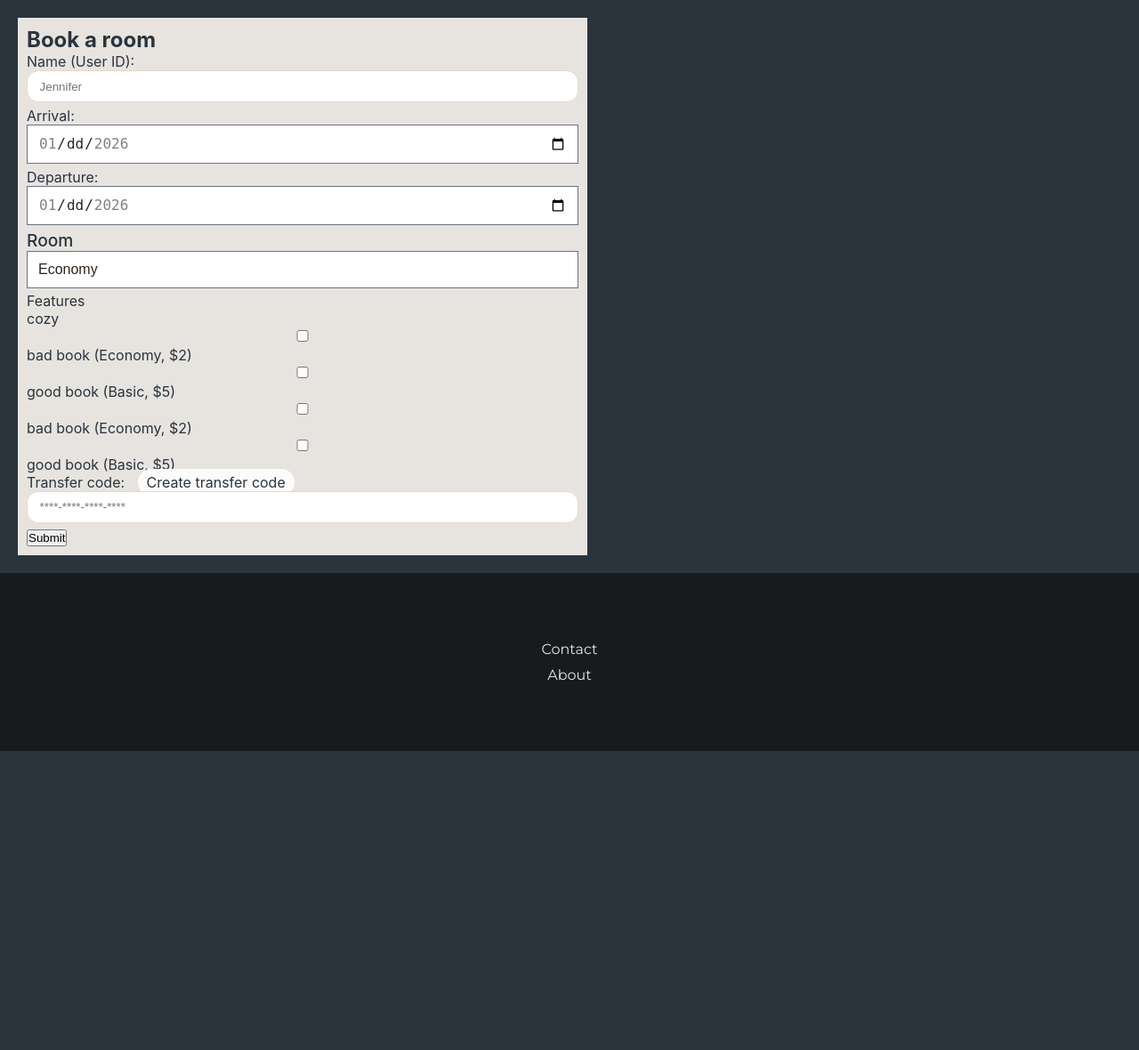
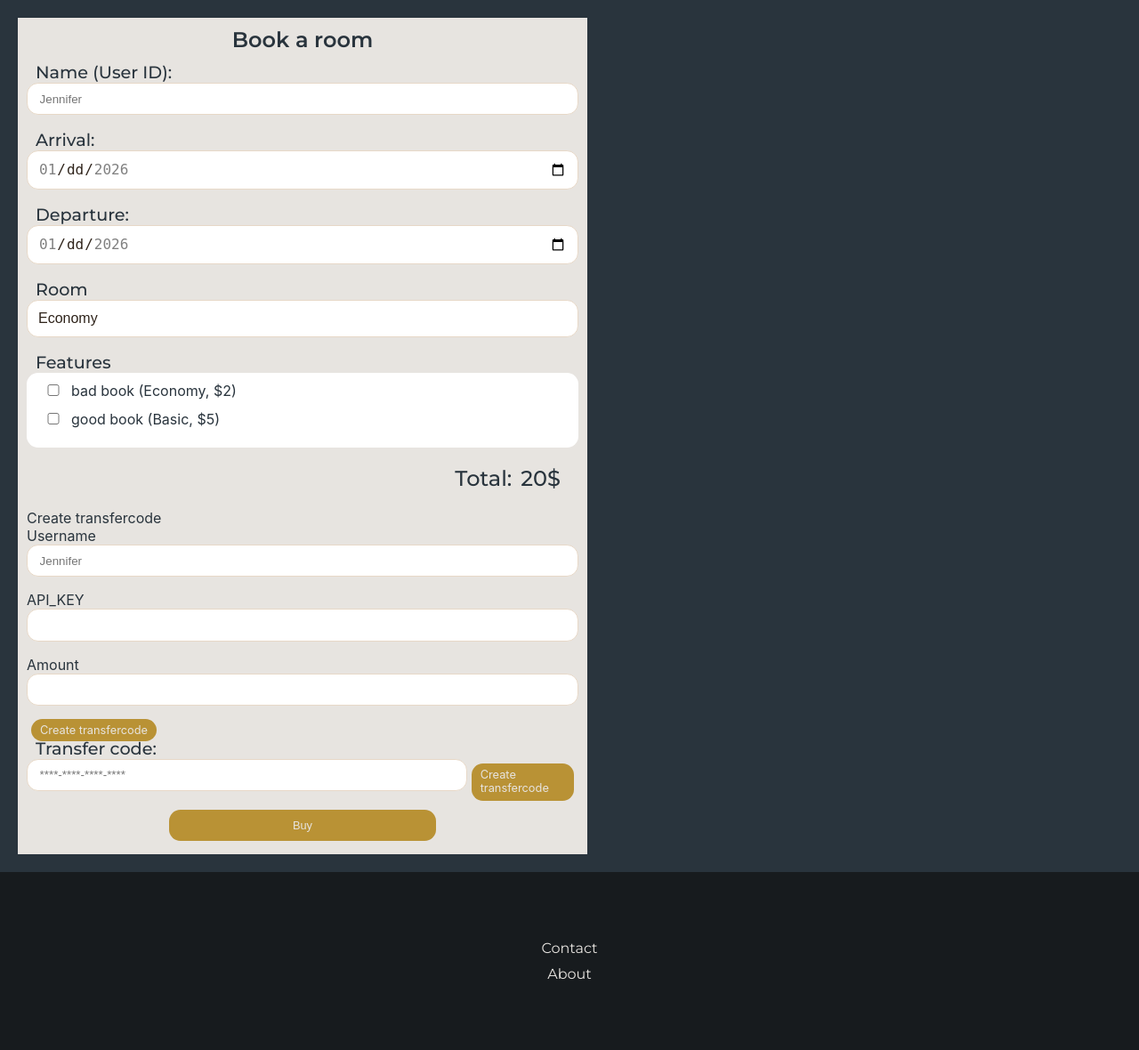
Before and after one commit to Patricia-LF/yrgopelag, a PHP site: page /booking-page.php in a window 1280 px wide. Shown: the part 99-1279 px from the top of the page at 89% size. Before the commit the page ends 943 px from the top, so only its background shows below. Run offline with PHP 8.4, Linux system fonts and the light colour scheme.

Commit message:
added database

```diff
--- a/booking-page.css
+++ b/booking-page.css
@@ -6,62 +6,133 @@ form {
     width: 50%;
 }
 
+form h2 {
+    font-size: 1.5rem;
+    font-weight: 600;
+    font-family: var(--font-base);
+    color: var(--background-color);
+    text-align: center;
+    margin-bottom: 10px;
+}
+
 .form-input, .form-textarea, .form-select, .form-multiselect {
     -webkit-appearance: none;
     -moz-appearance: none;
     appearance: none;
     background-color: #fff;
-    border-color: #6b7280;
-    border-width: 1px;
-    border-radius: 0px;
-    padding-top: 0.5rem;
-    padding-right: 0.75rem;
-    padding-bottom: 0.5rem;
-    padding-left: 0.75rem;
+    border: 1px solid #e7d8c7;
+    border-radius: 0.8rem;
+    padding: 0.5rem 0.75rem;
     font-size: 1rem;
     line-height: 1.5rem;
     --tw-shadow: 0 0 #0000;
 }
 
-[type='text'], /* [type='transferCode'], */ [type='number'], [type='date'], [type='datetime-local'], [type='month'], [type='search'], [type='time'], [type='week'], [multiple], textarea, select {
+textarea, select {
     -webkit-appearance: none;
     -moz-appearance: none;
     appearance: none;
-    background-color: #fff;
-    border-color: #6b7280;
-    border-width: 1px;
-    border-radius: 0px;
-    padding-top: 0.5rem;
-    padding-right: 0.75rem;
-    padding-bottom: 0.5rem;
-    padding-left: 0.75rem;
-    font-size: 1rem;
-    line-height: 1.5rem;
-    --tw-shadow: 0 0 #0000;
-}
-
-input, select, textarea {
     width: 100%;
     padding: 0.6rem 0.85rem;
     border: 1px solid #e7d8c7;
     border-radius: 0.8rem;
     background: #fff;
     color: #2f241b;
-    margin-bottom: 0.3rem;
+    margin-bottom: 1rem;
+    font-size: 1rem;
+    line-height: 1.5rem;
+    --tw-shadow: 0 0 #0000;
+}
+
+input {
+    width: 100%;
+    padding: 0.6rem 0.85rem;
+    border: 1px solid #e7d8c7;
+    border-radius: 0.8rem;
+    background: #fff;
+    color: #2f241b;
+    margin-bottom: 1rem;
+    cursor: text;
+}
+
+.user, .arrival, .departure, .room-type, .features, .tr-code {
+    font-size: 1.2rem;
+    font-weight: 500;
+    font-family: var(--font-base);
+    margin: 10px;
+}
+
+.features-cont {
+    background-color: #fff;
+    width: 100%;
+    padding: 10px;
+    margin: 0px 0px 16px;
+    border-radius: 0.8rem;
+    display: flex;
+    flex-direction: column;
+    align-items: flex-start;
+}
+
+.feature {
+    display: flex;
+    align-items: baseline;
+    margin: 0;
+}
+
+.f {
+    width: 40px;
+    cursor: pointer;
+}
+
+.prize-total {
+    font-size: 1.5rem;
+    font-weight: 500;
+    font-family: var(--font-base);
+    color: var(--background-color);
+    margin: 20px;
+    display: flex;
+    justify-content: flex-end;
+    gap: 10px;
+}
+
+.code-container {
+    display: flex;
+    flex-direction: row-reverse;
 }
 
 .code-button {
-    background: rgba(255, 255, 255, 0.9);
-    color: var(--background-color);
+    background: var(--buttons);
+    color: var(--box-color);
     padding: 5px 10px;
     border: none;
-    border-radius: 25px;
-    font-size: 1rem;
+    border-radius: 0.8rem;
+    font-size: 0.8rem;
     text-decoration: none;
-    margin: 10px;
+    margin: 5px;
 }
 
 .code-button:hover {
     box-shadow: 0px 0px 20px var(--buttons);
     transform: scale(1.1);
 }
+
+.buy-button {
+    background: var(--buttons);
+    color: var(--box-color);
+    padding: 10px;
+    border: none;
+    border-radius: 0.8rem;
+    font-size: 0.8rem;
+    text-decoration: none;
+    margin: 5px;
+    width: 300px;
+    display: flex;
+    justify-content: center;
+    justify-self: center;
+    cursor: pointer;
+}
+
+.buy-button:hover {
+    box-shadow: 0px 0px 20px var(--buttons);
+    transform: scale(1.1);
+}
--- a/booking-page.php
+++ b/booking-page.php
@@ -11,17 +11,17 @@ if (isset($_POST['name'], $_POST['transferCode'])) {
 <form action="post.php" method="post">
     <h2>Book a room</h2>
     <div>
-        <label for="name">Name (User ID):</label>
+        <label for="name" class="user">Name (User ID):</label>
         <input type="name" name="name" placeholder="Jennifer">
     </div>
 
     <div>
-        <label for="arrival">Arrival:</label>
+        <label for="arrival" class="arrival">Arrival:</label>
         <input type="date" name="arrival" class="form-input" min="2026-01-01" max="2026-01-31">
     </div>
 
     <div>
-        <label for="departure">Departure:</label>
+        <label for="departure" class="departure">Departure:</label>
         <input type="date" name="departure" class="form-input" min="2026-01-01" max="2026-01-31">
     </div>
 
@@ -36,35 +36,48 @@ if (isset($_POST['name'], $_POST['transferCode'])) {
 
     <div>
         <label for="features" class="features">Features</label>
-        <div class="mb-2">
-            <p class="font-semibold capitalize features">cozy</p>
-            <label class="block ml-2">
-                <input class="mr-2" type="checkbox" name="features[]" value="13">
+        <div class="features-cont">
+            <label class="feature">
+                <input class="f" type="checkbox" name="features[]" value="13">
                 bad book (Economy, $2)
             </label>
-            <label class="block ml-2">
-                <input class="mr-2" type="checkbox" name="features[]" value="14">
+            <label class="feature">
+                <input class="f" type="checkbox" name="features[]" value="14">
                 good book (Basic, $5)
             </label>
         </div>
-        <label class="block ml-2">
-            <input class="mr-2" type="checkbox" name="features[]" value="13">
-            bad book (Economy, $2)
-        </label>
-        <label class="block ml-2">
-            <input class="mr-2" type="checkbox" name="features[]" value="14">
-            good book (Basic, $5)
-        </label>
+    </div>
+
+    <div class="prize-total">
+        <p>Total:</p>
+        <p>20$</p> <!-- räkna ihop totalsumman -->
     </div>
 
     <div>
-        <label for="transferCode">Transfer code:</label>
+        <p>Create transfercode</p>
+        <label for="username" class="username">Username</label>
+        <input type="name" name="name" placeholder="Jennifer">
+
+        <label for="api_key" class="api-key">API_KEY</label>
+        <input type="password" name="password">
+
+        <label for="amount" class="amount">Amount</label>
+        <input type="number" name="amount">
+
         <a href="https://www.yrgopelag.se/centralbank"
-            class="code-button">Create transfer code</a>
-        <input type="transferCode" name="transferCode" placeholder="****-****-****-****">
+            class="code-button">Create transfercode</a>
     </div>
 
-    <button type="submit">Submit</button>
+    <div>
+        <label for="transferCode" class="tr-code">Transfer code:</label>
+        <div class="code-container">
+            <a href="https://www.yrgopelag.se/centralbank"
+                class="code-button">Create transfercode</a>
+            <input type="transferCode" name="transferCode" placeholder="****-****-****-****">
+        </div>
+    </div>
+
+    <button type="submit" class="buy-button">Buy</button>
 </form>
 
 <?php
--- a/style.css
+++ b/style.css
@@ -186,6 +186,13 @@ body {
     }
 }
 
+.about-container {
+    background-color: var(--box-color);
+    color: var(--background-color);
+    font-family: var(--font-base);
+    padding: 20px;
+}
+
 .features-container {
     background-color: var(--box-color);
     color: var(--background-color);
@@ -235,11 +242,13 @@ body {
     border-radius: 25px;
 }
 
-.check-in-date, .check-out-date {
+.check-in, .check-out-date {
     display: flex;
     gap: 10px;
     align-items: center;
     cursor: pointer;
+    border: none;
+    background: var(--box-color);
 }
 
 .check-in-date p, .check-out-date p {
```
Also changed, not shown: index.php (+5 -2 lines), yrgopelag.db (added).
